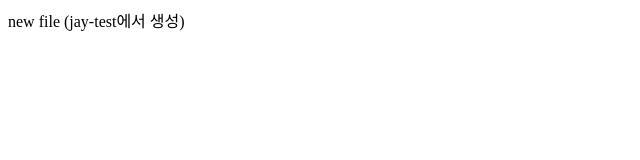
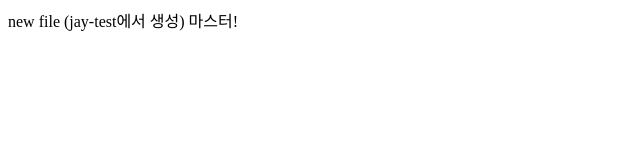
Before and after one commit to itforone-github/git-test-jay, a plain HTML site: page test1/new.html in a window 1280 px wide. Shown: the full height of the page, 0-640 px from the left. Drawn offline with Linux system fonts and the light colour scheme.

Commit message:
15:17 master commit

```diff
--- a/test1/new.html
+++ b/test1/new.html
@@ -7,5 +7,7 @@
 <body>
 new file (jay-test에서 생성)
 
+마스터!
+
 </body>
 </html>
```
